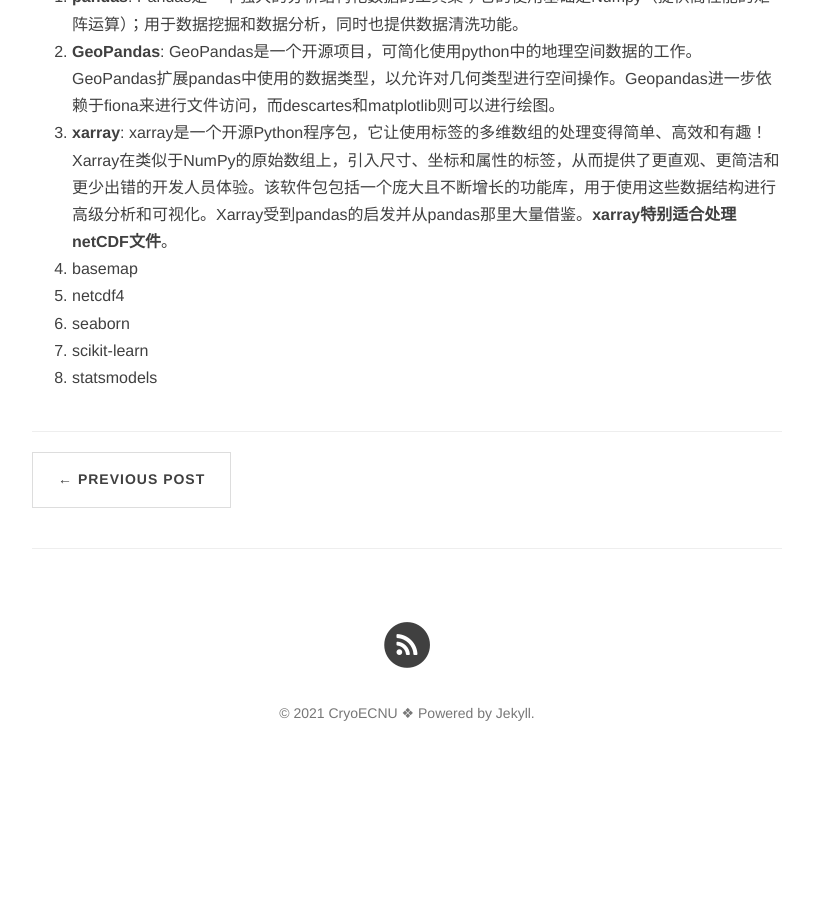
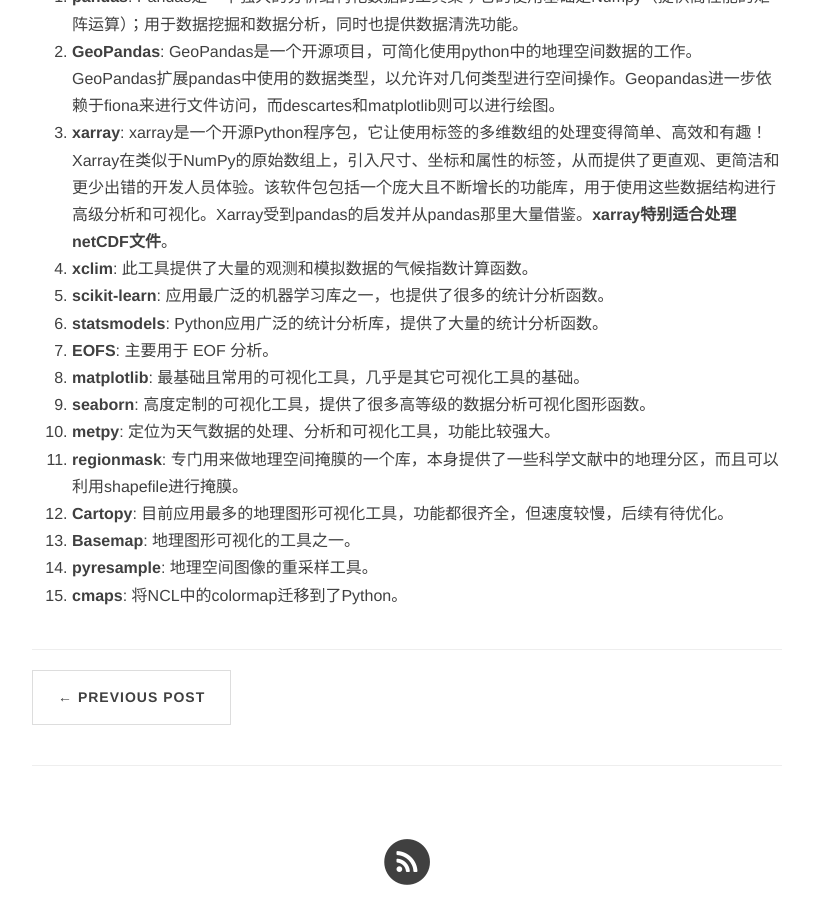
Before and after one commit to CryoECNU/cryoecnu.github.io, a Jekyll site: the page built from _posts/2021-02-11-Python包.md, in a window 1280 px wide and 900 px high, scrolled down 611 px. Shown: the whole window, without its empty margins (233-1046 px from the left). Built offline with Jekyll 4.4.1, drawn with Linux system fonts in a browser that asks for light colours; nearby versions of some CDN libraries; comment, search, counter and statistics services are not loaded; before the commit the page ends 1402 px from its top, so only the background shows below that.

Commit message:
Update 2021-02-11-Python包.md

```diff
--- a/_posts/2021-02-11-Python包.md
+++ b/_posts/2021-02-11-Python包.md
@@ -14,8 +14,15 @@
 1. **pandas**: Pandas是一个强大的分析结构化数据的工具集；它的使用基础是Numpy（提供高性能的矩阵运算）；用于数据挖掘和数据分析，同时也提供数据清洗功能。
 2. **GeoPandas**: GeoPandas是一个开源项目，可简化使用python中的地理空间数据的工作。 GeoPandas扩展pandas中使用的数据类型，以允许对几何类型进行空间操作。Geopandas进一步依赖于fiona来进行文件访问，而descartes和matplotlib则可以进行绘图。
 3. **xarray**: xarray是一个开源Python程序包，它让使用标签的多维数组的处理变得简单、高效和有趣！Xarray在类似于NumPy的原始数组上，引入尺寸、坐标和属性的标签，从而提供了更直观、更简洁和更少出错的开发人员体验。该软件包包括一个庞大且不断增长的功能库，用于使用这些数据结构进行高级分析和可视化。Xarray受到pandas的启发并从pandas那里大量借鉴。**xarray特别适合处理netCDF文件**。
-4. basemap
-5. netcdf4
-6. seaborn
-7. scikit-learn
-8. statsmodels
+4. **xclim**: 此工具提供了大量的观测和模拟数据的气候指数计算函数。
+7. **scikit-learn**: 应用最广泛的机器学习库之一，也提供了很多的统计分析函数。
+8. **statsmodels**: Python应用广泛的统计分析库，提供了大量的统计分析函数。
+9. **EOFS**: 主要用于 EOF 分析。
+10. **matplotlib**: 最基础且常用的可视化工具，几乎是其它可视化工具的基础。
+11. **seaborn**: 高度定制的可视化工具，提供了很多高等级的数据分析可视化图形函数。
+12. **metpy**: 定位为天气数据的处理、分析和可视化工具，功能比较强大。
+13. **regionmask**: 专门用来做地理空间掩膜的一个库，本身提供了一些科学文献中的地理分区，而且可以利用shapefile进行掩膜。
+14. **Cartopy**: 目前应用最多的地理图形可视化工具，功能都很齐全，但速度较慢，后续有待优化。
+15. **Basemap**: 地理图形可视化的工具之一。
+15. **pyresample**: 地理空间图像的重采样工具。
+16. **cmaps**: 将NCL中的colormap迁移到了Python。
```
